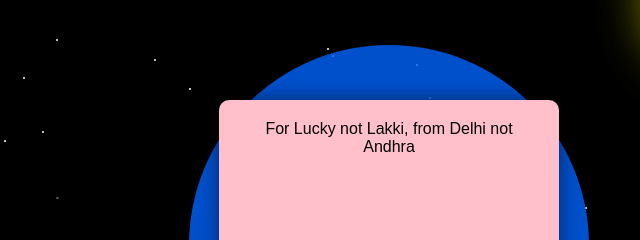
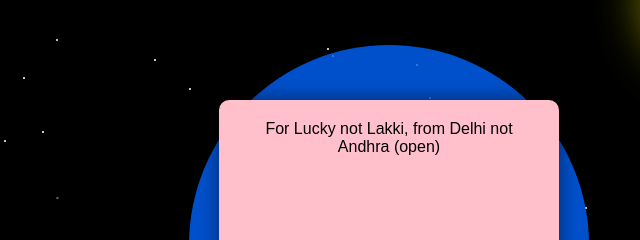
Before and after one commit to Abhishek14000/bjp, a plain HTML site: page index.html in a window 1280 px wide. Shown: the part 155-395 px from the top of the page, 251-891 px from the left. Drawn offline with Linux system fonts and the light colour scheme.

Commit message:
Update index.html

```diff
--- a/index.html
+++ b/index.html
@@ -3,7 +3,7 @@
 <head>
     <meta charset="UTF-8">
     <meta name="viewport" content="width=device-width, initial-scale=1.0">
-    <title>View in pc for best result</title>
+    <title>View in pc for the best result</title>
     <style>
         body {
             margin: 0;
@@ -231,7 +231,7 @@
     <div class="planet">
         <div id="envelope" onclick="openEnvelope()">
             <div class="front">
-                For Lucky not Lakki, from Delhi not Andhra
+                For Lucky not Lakki, from Delhi not Andhra (open)
             </div>
             <div class="message">
                 <p>Happy birthday, Lucky, again! I know you're stressed about your exams. But remember this quote by Camus: "In the midst of exams, I found there was, within me, an invincible focus."</p>
```
